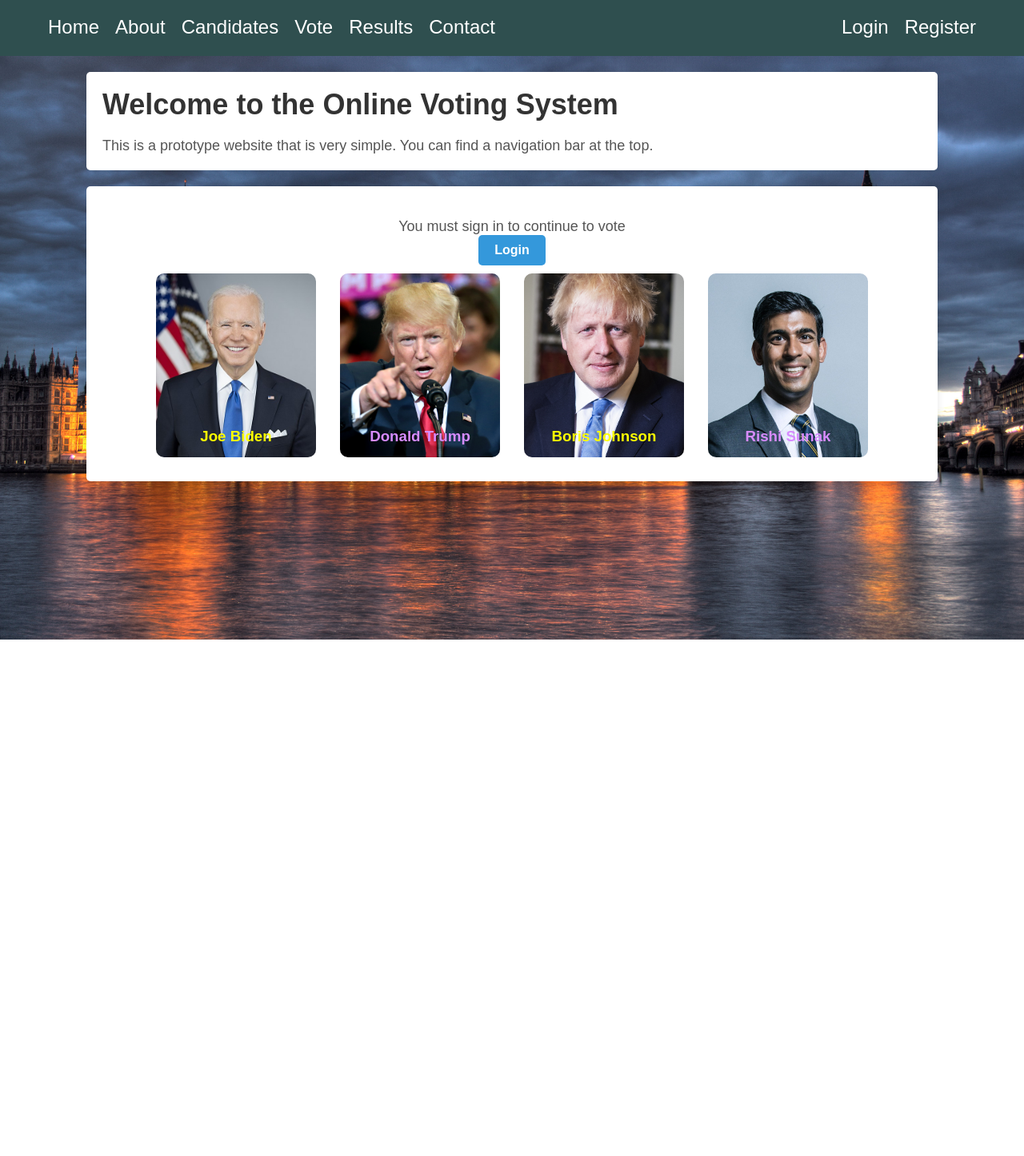
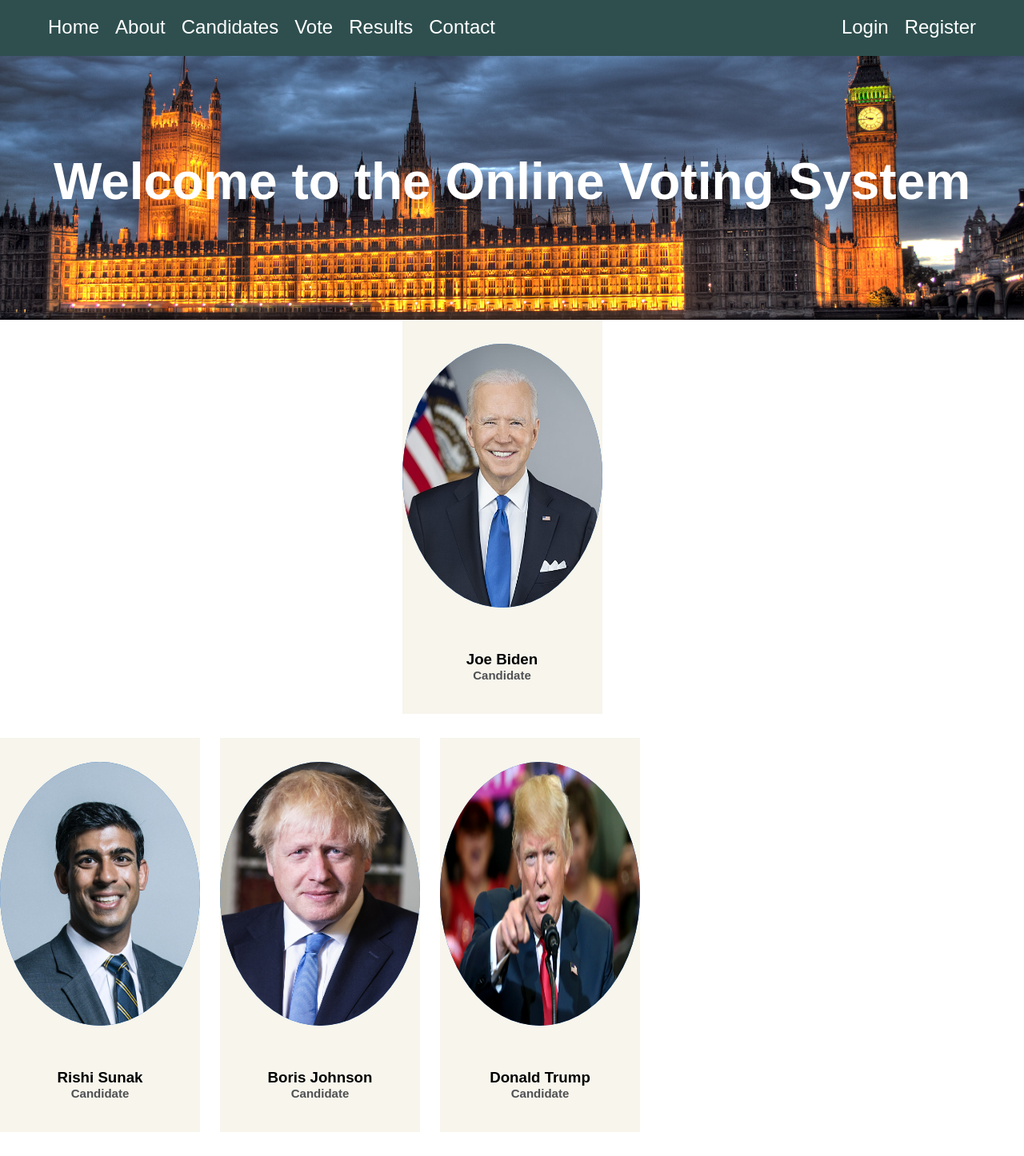
Before and after one commit to KeonTsang/E-voting-website, a Flask app: page / in a window 1280 px wide. Shown: the whole page at 80% size. Before the commit the page ends 800 px from the top, so only its background shows below. Run offline with Flask 3, Linux system fonts and the light colour scheme; parts of the project's set-up code (start-up, migrations or seed data) failed here and were passed over.

Commit message:
updating home screen showing candidates info

```diff
--- a/website/static/style.css
+++ b/website/static/style.css
@@ -5,9 +5,10 @@
 
 body {
     font-family: Arial, sans-serif;
-    background-color: #f0f0f0;
-    background-image: url(../static/Images/parl.jpg);
+    background-color: white;
     background-size: 100%;
+    align-items: center;
+
 }
 
 /* Navigation bar styles */
@@ -99,9 +100,10 @@ body {
 }
 
 h1 {
-    font-size: 36px;
-    color: #333;
-    margin-bottom: 20px;
+    font-size: 400%;
+    color: white;
+    text-align: center;
+    margin-top: 120px;
 }
 
 p {
@@ -123,6 +125,8 @@ p {
     border-radius: 5px;
     font-weight: bold;
     transition: background-color 0.3s;
+    text-align: center;
+
 }
 
 .login-button:hover {
@@ -178,18 +182,13 @@ p {
   width: 100%;
   height: 330px;
   display: inline-block;
-  border-radius: 10px;
-  padding: 15px 25px;
-  box-sizing: border-box;
-  cursor: pointer;
-  margin: 30px auto 10px auto;
   background-position: center;
   background-size: cover;
   transition: transform 0.5s;
   display: flex;
   flex-direction: column;
   justify-content: flex-end;
-  background-image: url(../static/parl.jpg);
+  background-image: url(../static/Images/parl.jpg);
 
 }
 
@@ -251,3 +250,134 @@ p {
   justify-content: center;
   align-items: center;
 }
+
+
+
+
+
+.our-team {
+  padding: 30px 0 40px;
+  margin-bottom: 30px;
+  background-color: #f7f5ec;;
+  text-align: center;
+  overflow: hidden;
+  position: relative;
+  margin-right: 25px;
+  width: 250px;
+  float: left;
+}
+
+.our-team .picture {
+  display: inline-block;
+
+  margin-bottom: 50px;
+  z-index: 1;
+  position: relative;
+}
+
+.our-team .picture::before {
+  content: "";
+  width: 100%;
+  height: 0;
+  border-radius: 50%;
+  background-color: #1369ce;
+  position: absolute;
+  bottom: 135%;
+  right: 0;
+  left: 0;
+  opacity: 0.9;
+  transform: scale(3);
+  transition: all 0.3s linear 0s;
+}
+
+.our-team:hover .picture::before {
+  height: 100%;
+}
+
+.our-team .picture::after {
+  content: "";
+  width: 250px;
+  height: 330px;
+  border-radius: 50%;
+  background-color: #1369ce;
+  position: absolute;
+  top: 0;
+  left: 0;
+  z-index: -1;
+}
+
+.our-team .picture img {
+  width: 250px;
+  height: 330px;
+  border-radius: 50%;
+  transform: scale(1);
+  transition: all 0.9s ease 0s;
+}
+
+.our-team:hover .picture img {
+  box-shadow: 0 0 0 14px #f7f5ec;
+  transform: scale(0.7);
+}
+
+.our-team .title {
+  display: block;
+  font-size: 15px;
+  color: #4e5052;
+  text-transform: capitalize;
+}
+
+.our-team .social {
+  width: 100%;
+  padding: 0;
+  margin: 0;
+  background-color: #1369ce;
+  position: absolute;
+  bottom: -100px;
+  left: 0;
+  transition: all 0.5s ease 0s;
+}
+
+.our-team:hover .social {
+  bottom: 0;
+}
+
+
+.button-logo{
+  width: 20px; /* Set the width of the button */
+  height: 20px; /* Set the height of the button */
+  background-size: contain; /* This will make the image fit within the button */
+}
+
+.facebook {
+  background-image: url('../static/Images/facebook.jpg');
+}
+
+.insta{
+  background-image: url('../static/Images/insta.jpg');
+}
+
+.x{
+  background-image: url('../static/Images/xLogo.jpg');
+}
+
+.wiki{
+  background-image: url('../static/Images/wiki.png');
+}
+
+.our-team .social li {
+  display: inline-block;
+}
+
+.our-team .social li a {
+  display: block;
+  padding: 10px;
+  font-size: 17px;
+  color: white;
+  transition: all 0.3s ease 0s;
+  text-decoration: none;
+}
+
+.our-team .social li a:hover {
+  color: #1369ce;
+  background-color: #f7f5ec;
+}
--- a/website/templates/Proto1.html
+++ b/website/templates/Proto1.html
@@ -25,30 +25,79 @@
                     </ul>
                 </div>
             </section>
+            <div class="cardTest">
+                <h1>Welcome to the Online Voting System </h1>
+              </div>
 
-            <div class="content">
-                <h1>Welcome to the Online Voting System</h1>
-                <p>This is a prototype website that is very simple. You can find a navigation bar at the top.</p>
-            </div>
-                <div class="content">
-                    <div class="login-box">
-                        <p>You must sign in to continue to vote</p>
-                        <a href="login.html" class="login-button">Login</a>
-                    </div>
-                <div class="row">
-                    <div class="card card1">
-                        <h3> Joe Biden</h3>
-                    </div>
-                    <div class="card card2">
-                        <h3> Donald Trump</h3>
-                    </div>
-                    <div class="card card3">
-                        <h3>Boris Johnson</h3>
-                    </div>
-                    <div class="card card4">
-                        <h3>Rishi Sunak</h3>
-                    </div>
-                </div>
-            </div>
+<div class="row">
+
+    <div class="our-team">
+      <div class="picture">
+        <img class="img-fluid" src="../static/Images/joe.jpg">
+      </div>
+      <div class="team-content">
+        <h3 class="name">Joe Biden</h3>
+        <h4 class="title">Candidate</h4>
+      </div>
+      <ul class="social">
+        <li><a href="https://www.facebook.com/joebiden/?locale=en_GB" class="button-logo facebook" aria-hidden="true"></a></li>
+        <li><a href="https://twitter.com/JoeBiden?ref_src=twsrc%5Egoogle%7Ctwcamp%5Eserp%7Ctwgr%5Eauthor" class="button-logo x" aria-hidden="true"></a></li>
+        <li><a href="https://en.wikipedia.org/wiki/Joe_Biden" class="button-logo wiki" aria-hidden="true"></a></li>
+        <li><a href="https://www.instagram.com/joebiden/?hl=en" class="button-logo insta" aria-hidden="true"></a></li>
+      </ul>
+    </div>
+  </div>
+
+    <div class="our-team">
+      <div class="picture">
+        <img class="img-fluid" src="../static/Images/rishi.jpg">
+      </div>
+      <div class="team-content">
+        <h3 class="name">Rishi Sunak</h3>
+        <h4 class="title">Candidate</h4>
+      </div>
+      <ul class="social">
+        <li><a href="https://www.facebook.com/rishisunak/" class="button-logo facebook" aria-hidden="true"></a></li>
+        <li><a href="https://twitter.com/RishiSunak?ref_src=twsrc%5Egoogle%7Ctwcamp%5Eserp%7Ctwgr%5Eauthor" class="button-logo x" aria-hidden="true"></a></li>
+        <li><a href="https://en.wikipedia.org/wiki/Rishi_Sunak" class="button-logo wiki" aria-hidden="true"></a></li>
+        <li><a href="https://www.instagram.com/rishisunakmp/?hl=en" class="button-logo insta" aria-hidden="true"></a></li>
+      </ul>
+    </div>
+
+    <div class="our-team">
+      <div class="picture">
+        <img class="img-fluid" src="../static/Images/boris.jpg">
+      </div>
+      <div class="team-content">
+        <h3 class="name">Boris Johnson</h3>
+        <h4 class="title">Candidate</h4>
+      </div>
+      <ul class="social">
+        <li><a href="https://www.facebook.com/borisjohnson/" class="button-logo facebook" aria-hidden="true"></a></li>
+        <li><a href="https://twitter.com/BorisJohnson?ref_src=twsrc%5Egoogle%7Ctwcamp%5Eserp%7Ctwgr%5Eauthor" class="button-logo x" aria-hidden="true"></a></li>
+        <li><a href="https://en.wikipedia.org/wiki/Boris_Johnson" class="button-logo wiki" aria-hidden="true"></a></li>
+        <li><a href="https://www.instagram.com/borisjohnsonuk/?hl=en" class="button-logo insta" aria-hidden="true"></a></li>
+      </ul>
+    </div>
+
+
+    <div class="our-team">
+      <div class="picture">
+        <img class="img-fluid" src="../static/Images/donald.jpg">
+      </div>
+      <div class="team-content">
+        <h3 class="name">Donald Trump</h3>
+        <h4 class="title">Candidate</h4>
+      </div>
+      <ul class="social">
+        <li><a href="https://www.facebook.com/DonaldTrump/?locale=en_GB" class="button-logo facebook" aria-hidden="true"></a></li>
+        <li><a href="https://twitter.com/realDonaldTrump" class="button-logo x" aria-hidden="true"></a></li>
+        <li><a href="https://en.wikipedia.org/wiki/Donald_Trump" class="button-logo wiki" aria-hidden="true"></a></li>
+        <li><a href="https://www.instagram.com/realdonaldtrump/?hl=en" class="button-logo insta" aria-hidden="true"></a></li>
+      </ul>
+    </div>
+  </div>
+
+
         </body>
     </html>
```
Also changed, not shown: website/templates/candidates.html (+17 -5 lines), website/static/Images/facebook.jpg (added), website/static/Images/insta.jpg (added), website/static/Images/wiki.png (added), website/static/Images/xLogo.jpg (added).
